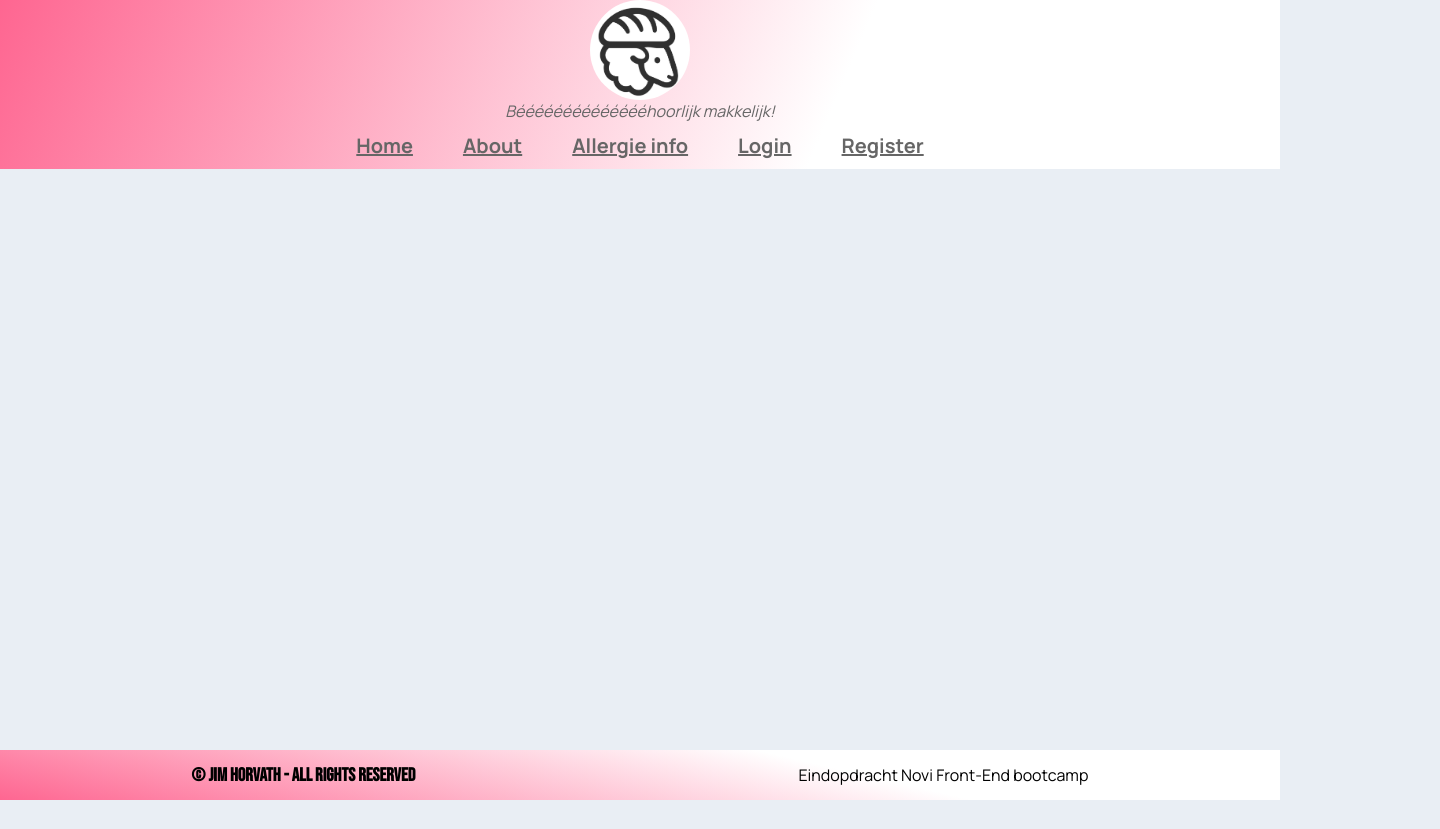
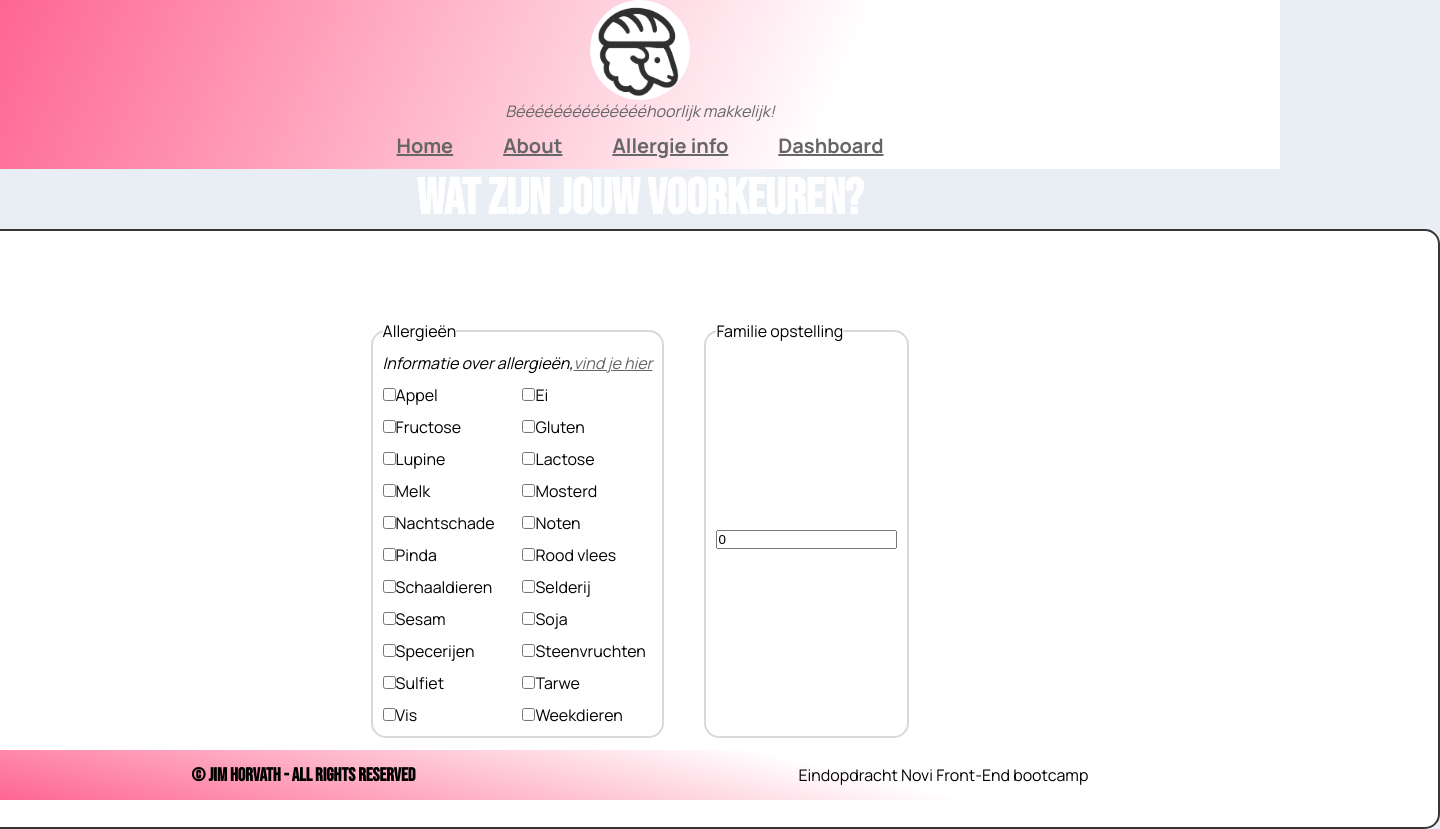
Before and after one commit to Deaddrums/FrontEnd-eindopdracht-NOVI, a React (Vite) app: page /Preference in a window 1280 px wide. Shown: the whole page, 1440 px wide, since content can reach past the window. Before the commit the page ends 800 px from the top, so only its background shows below. Built offline with nearby package versions, Linux system fonts and the light colour scheme.

Commit message:
Opdracht start: main lay-out (20%)  home-page (100%)  About page (90%) text unfinished  Allergy page (95%)  Diet page - cancelled  Login page (100%)  Register page (100%)  History page (1%)  Preference page (25%)

```diff
--- a/src/App.jsx
+++ b/src/App.jsx
@@ -9,6 +9,8 @@ import {Routes, Route} from "react-router-dom";
 import LoginPage from "./assets/Pages/LoginPage/LoginPage.jsx";
 import RegisterPage from "./assets/Pages/RegisterPage/RegisterPage.jsx";
 import AccountDashboardPage from "./assets/Pages/AccountDashboardPage/AccountDashboardPage.jsx";
+import HistoryPage from "./assets/Pages/HistoryPage/HistoryPage.jsx";
+import PreferencePage from "./assets/Pages/PreferencePage/PreferencePage.jsx";
 
 function App() {
 
@@ -23,6 +25,8 @@ function App() {
                 <Route path="/Login" element={<LoginPage/>}/>
                 <Route path="/Register" element={<RegisterPage/>}/>
                 <Route path="/Dashboard" element={<AccountDashboardPage/>}/>
+                <Route path="/History" element={<HistoryPage/>}/>
+                <Route path="/Preference" element={<PreferencePage/>}/>
             </Routes>
 
             <FooterBar/>
--- a/src/assets/Components/NavBar/NavBar.jsx
+++ b/src/assets/Components/NavBar/NavBar.jsx
@@ -3,8 +3,9 @@ import logoMain from '../../images/Broodschaap logo.jpg'
 import {NavLink} from "react-router-dom";
 import {useState} from "react";
 
+
 function NavBar() {
-    const isAuth = false
+    const isAuth = true
 
     // const [isAuth, toggleIsAuth] = useState()
 
@@ -30,7 +31,7 @@ function NavBar() {
 
                     {isAuth ?
                         <li>
-                            <NavLink to="/Account"><strong>My Account</strong></NavLink>
+                            <NavLink to="/Dashboard"><strong>Dashboard</strong></NavLink>
                         </li>
                         :
                         <>
--- a/src/assets/Pages/AccountDashboardPage/AccountDashboardPage.css
+++ b/src/assets/Pages/AccountDashboardPage/AccountDashboardPage.css
@@ -12,7 +12,7 @@
 }
 
 .adpInnerWrapper {
-    height: 800px;
+    height: 500px;
     width: 800px;
 
     border: var(--border-color) 2px solid;
@@ -21,18 +21,38 @@
 
 }
 
+.adpInnerWrapper img {
+    height: 80%;
+    width: 100%;
+
+    border-radius: 15px;
+    padding-top: 5px;
+    padding-right: 10px;
+    padding-left: 10px;
+    padding-bottom: 10px;
+}
+
 .adpButtonWrapper {
     display: flex;
     flex-direction: row;
     justify-content: space-evenly;
-
+    padding: 10px;
     gap: 20px;
 }
 
 .adpButtonWrapper button {
     height: 50px;
+    width: 250px;
+    font-size: 25px;
+}
+
+#adpLogOut {
+    position: relative;
+    top: -11px;
+    right: -250px;
+
+
+    height: 30px;
     width: 300px;
     font-size: 25px;
-
-
 }
--- a/src/assets/Pages/AccountDashboardPage/AccountDashboardPage.jsx
+++ b/src/assets/Pages/AccountDashboardPage/AccountDashboardPage.jsx
@@ -1,5 +1,6 @@
 import './AccountDashboardPage.css'
 import {Link} from "react-router-dom";
+import image from './../../images/Broodschaap doet boodschappen.png'
 
 function AccountDashboardPage() {
 
@@ -17,17 +18,42 @@ function AccountDashboardPage() {
                 <em>Bekijk hier je boodschappenlijstje historie en je voorkeuren</em>
             </h2>
             <div
-                className="adpInnerwrapper">
+                className="adpInnerWrapper">
 
-<div
-className="adpButtonWrapper"
->
+                <div
+                    className="adpButtonWrapper"
+                >
+                    <Link to="/History">
+                        <button
+                            id="adpHistory"
+                            type="button"
+                        >Historie
+                        </button>
+                    </Link>
 
-    <button>Historie</button>
-    <button>Voorkeuren</button>
-    <button>Nog iets</button>
+                    <Link to="/Preference">
+                        <button
+                            id="adpPreference"
+                            type="button"
+                        >Voorkeuren
+                        </button>
+                    </Link>
 
-</div>
+                    <button
+                        id="adpGenerateList"
+                        type="button"
+                    >Genereer
+                    </button>
+
+                </div>
+
+                <img src={image} alt="Broodschaap doet boodschappen"/>
+
+                <button
+                    id="adpLogOut"
+                    type="button"
+                >Uitloggen
+                </button>
 
             </div>
         </div>
--- /dev/null
+++ b/src/assets/Pages/HistoryPage/HistoryPage.jsx
@@ -0,0 +1,13 @@
+import './HistoryPage.css'
+
+function HistoryPage () {
+
+    return  <>
+
+
+
+    </>
+
+}
+
+export default HistoryPage
--- /dev/null
+++ b/src/assets/Pages/PreferencePage/PreferencePage.css
@@ -0,0 +1,65 @@
+.ppOuterWrapper {
+    display: flex;
+    flex-direction: column;
+    justify-content: center;
+    align-items: center;
+}
+
+.ppTitle {
+    font-size: 50px;
+    color: var(--text-alternate-color);
+}
+
+.ppInnerWrapper {
+    display: flex;
+    flex-direction: row;
+    justify-content: space-around;
+    align-items: center;
+
+    height: 600px;
+    width: 1600px;
+
+    border: var(--border-color) 2px solid;
+    border-radius: 15px;
+    background: var(--background-container-color);
+}
+
+.ppPreferenceForm {
+    display: flex;
+    flex-direction: row;
+
+    gap: 40px;
+}
+
+.ppAllergyList {
+    display: grid;
+    grid-template-columns: repeat(2, 1fr);
+    gap: 10px;
+    padding: 10px;
+
+    border: var(--border-soft-color) 2px solid;
+    border-radius: 15px;
+
+}
+
+
+.ppAllergyList p {
+    grid-column: 1 / -1;
+    text-align: center;
+    margin: 0;
+}
+
+
+.ppFamilyList {
+    display: flex;
+    flex-direction: column;
+    justify-content: space-around;
+    align-items: center;
+
+    gap: 10px;
+    padding: 10px;
+
+    border: var(--border-soft-color) 2px solid;
+    border-radius: 15px;
+
+}
--- /dev/null
+++ b/src/assets/Pages/PreferencePage/PreferencePage.jsx
@@ -0,0 +1,80 @@
+import './PreferencePage.css'
+import data2 from '../../Data/AllergyData.json'
+import {useState} from "react";
+import {Link} from "react-router-dom";
+
+function PreferencePage() {
+
+    const [ppFamilyAmount, setPpFamilyAmount] = useState(0)
+
+    return <>
+
+        <div
+            className="ppOuterWrapper"
+        >
+
+            <h1
+                className="ppTitle"
+            > Wat zijn jouw voorkeuren? </h1>
+
+            <div
+                className="ppInnerWrapper"
+            >
+
+                <form
+                    id="ppPreferencesForm"
+                    className="ppPreferenceForm"
+                >
+
+                    <fieldset
+                        className="ppAllergyList"
+                    >
+                        <legend>
+                            Allergieën
+                        </legend>
+                        <p>
+                            <em>
+                                Informatie over allergieën,
+                                <Link to="/Allergy">
+                                    vind je hier
+                                </Link>
+                            </em>
+                        </p>
+
+                        {data2.map((allergy) => (
+                            <label key={allergy}>
+                                <input type="checkbox"/>
+                                {allergy.name}
+                            </label>
+                        ))}
+
+                    </fieldset>
+
+                    <fieldset
+                        className="ppFamilyList"
+                    >
+                        <legend>
+                            Familie opstelling
+                        </legend>
+
+                        <input
+                            type="textarea"
+                            id="ppFamilyAmount"
+                            placeholder="Hoe groot is jouw familie?"
+                            value={ppFamilyAmount}
+                            onChange={(e) => setPpFamilyAmount(e.target.value)}
+                        />
+
+                    </fieldset>
+
+                </form>
+
+            </div>
+
+        </div>
+
+    </>
+
+}
+
+export default PreferencePage
```
Also changed, not shown: src/assets/Components/UNUSEDLoginBar/LoginBar.css (deleted, +0 -18 lines), src/assets/Components/UNUSEDLoginBar/LoginBar.jsx (deleted, +0 -21 lines), src/assets/Helpers/UNUSEDLoginButtons/LoginButtons.jsx (deleted, +0 -36 lines), src/assets/Pages/HistoryPage/HistoryPage.css (added), src/assets/images/Broodschaap doet boodschappen.png (added).
